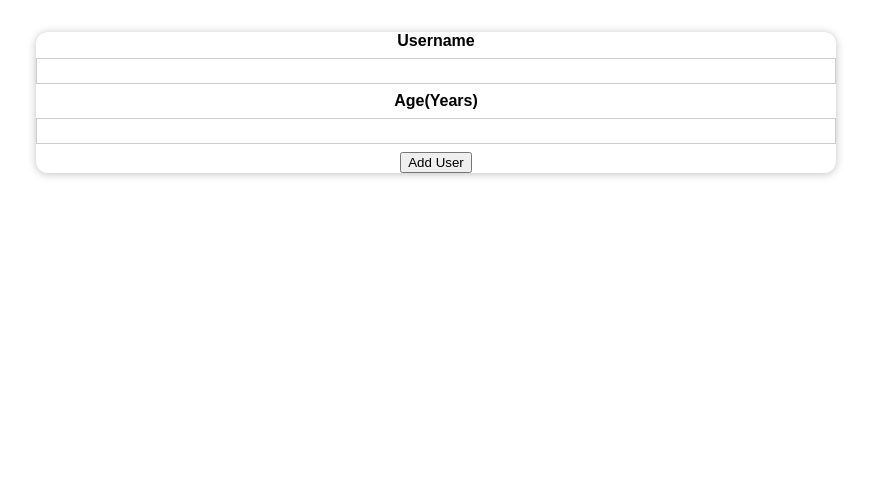
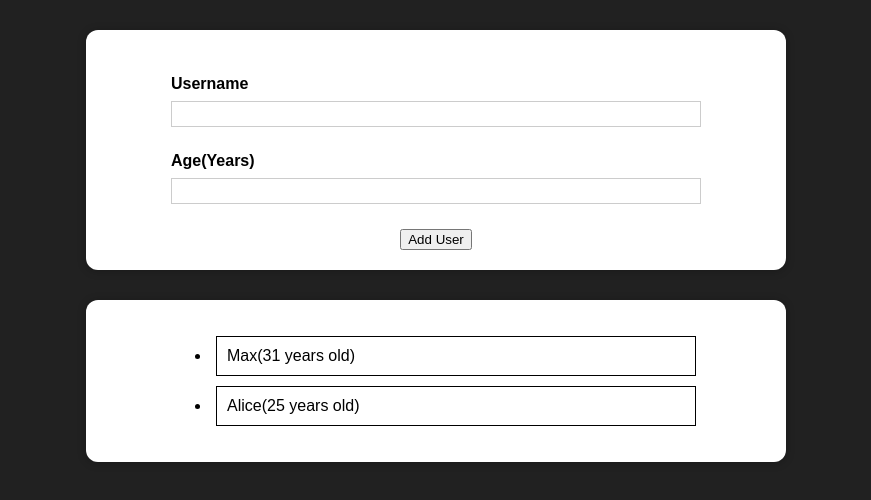
Before and after one commit to TriantafyllosFamprikatzis/user-lists-app, a React (Create React App) app: page / in a window 1280 px wide. Shown: the top 500 px of the page, without its empty margins (204-1075 px from the left). Built offline with nearby package versions, Linux system fonts and the light colour scheme.

Commit message:
Implement users component

```diff
--- a/src/App.js
+++ b/src/App.js
@@ -1,18 +1,19 @@
 import React, { useState } from 'react';
+
 import UserInput from './components/UserInput/UserInput';
-
+import Users from './components/Users/Users';
 import './App.css';
 
 const DUMMY_DATA = [
   {
     name: 'Max',
     age: 31 + ' years old',
-    id: 'ID:1'
+    id: 'g1'
   },
   {
     name: 'Alice',
     age: 25 + ' years old',
-    id: 'ID:2'
+    id: 'g2'
   }
 ];
 
@@ -31,6 +32,7 @@ const App = () => {
   return(
     <div className="App">
       <UserInput onAddUser={addUserHandler}/>
+      <Users items={users}/>
     </div>
   );
 }
--- a/src/components/UI/Card.css
+++ b/src/components/UI/Card.css
@@ -1,4 +1,9 @@
 .card {
   border-radius: 12px;
   box-shadow: 0 1px 8px rgba(0, 0, 0, 0.25);
+  background-color: white;
+  width: 700px;
+  max-width: 95%;
+  padding: 20px 85px;
+  margin: 0 auto;
 }
--- /dev/null
+++ b/src/components/User/User.css
@@ -0,0 +1,10 @@
+.user {
+  border: 1px solid black;
+  margin: 5px 5px 10px 5px;
+}
+
+.user__info {
+  font-weight: 400;
+  text-align: left;
+  padding: 10px;
+}
--- /dev/null
+++ b/src/components/User/User.js
@@ -0,0 +1,15 @@
+import React from 'react';
+
+import './User.css';
+
+const User = (props) => {
+  return (
+    <li>
+      <div className="user">
+        <div className="user__info">{props.name + `(${props.age})`}</div>
+      </div>
+    </li>
+  );
+};
+
+export default User;
--- a/src/components/UserInput/UserInput.css
+++ b/src/components/UserInput/UserInput.css
@@ -1,17 +1,16 @@
 .form-wrapper {
-  margin: 2rem auto;
-  width: 50rem;
-  max-width: 95%;
+  margin: 30px auto;
 }
 
 .form-control {
-  margin: 0.5rem 0;
+  margin: 25px 0;
 }
 
 .form-control label {
   font-weight: bold;
   display: block;
-  margin-bottom: 0.5rem;
+  margin-bottom: 8px;
+  text-align: left;
 }
 
 .form-control input {
@@ -19,8 +18,8 @@
   width: 100%;
   border: 1px solid #ccc;
   font: inherit;
-  line-height: 1.5rem;
-  padding: 0 0.25rem;
+  line-height: 24px;
+  padding: 0 4px;
 }
 
 .form-control input:focus {
--- a/src/components/UserInput/UserInput.js
+++ b/src/components/UserInput/UserInput.js
@@ -6,17 +6,35 @@ import './UserInput.css';
 const UserInput = (props) => {
   const [enteredNameValue, setEnteredNameValue] = useState('');
   const [enteredAgeValue, setEnteredAgeValue] = useState('');
+  const [nameIsValid, setNameIsValid] = useState(true);
+  const [ageIsValid, setAgeIsValid] = useState(true);
 
   const inputNameHandler = (event) => {
+    if (event.target.value.trim().length > 0) {
+      setNameIsValid(true);
+    };
+
     setEnteredNameValue(event.target.value);
   };
 
   const inputAgeHandler = (event) => {
+    if (event.target.value.trim().length > 0) {
+      setAgeIsValid(true);
+    };
+
     setEnteredAgeValue(event.target.value);
   }
 
   const formSubmitHandler = (event) => {
     event.preventDefault();
+
+    if (enteredNameValue.trim().length === 0) {
+      setNameIsValid(false);
+    }
+
+    if (enteredAgeValue.trim().length === 0) {
+      setAgeIsValid(false);
+    }
 
     const userData = {
       name: enteredNameValue,
@@ -32,13 +50,13 @@ const UserInput = (props) => {
   return (
     <Card className="form-wrapper">
       <form onSubmit={formSubmitHandler}>
-        <div className="form-control">
+        <div className={nameIsValid ? "form-control" : "form-control invalid"}>
           <label>Username</label>
           <input type="text" onChange={inputNameHandler}></input>
         </div>
-        <div className="form-control">
+        <div className={ageIsValid ? "form-control" : "form-control invalid"}>
           <label>Age(Years)</label>
-          <input type="number" onChange={inputAgeHandler}></input>
+          <input type="number" onChange={inputAgeHandler} min="1" max="110"></input>
         </div>
         <div className="user-controls">
           <button type="submit">Add User</button>
--- /dev/null
+++ b/src/components/Users/Users.js
@@ -0,0 +1,18 @@
+import React from "react";
+
+import User from "../User/User";
+import Card from "../UI/Card";
+
+const Users = (props) => {
+  return (
+    <Card>
+      <ul>
+        {props.items.map((user) => (
+          <User key={user.id} name={user.name} age={user.age}></User>
+        ))}
+      </ul>
+    </Card>
+  );
+};
+
+export default Users;
--- a/src/index.css
+++ b/src/index.css
@@ -8,4 +8,5 @@ html {
 
 body {
   margin: 0;
+  background-color: #212121;
 }
```
